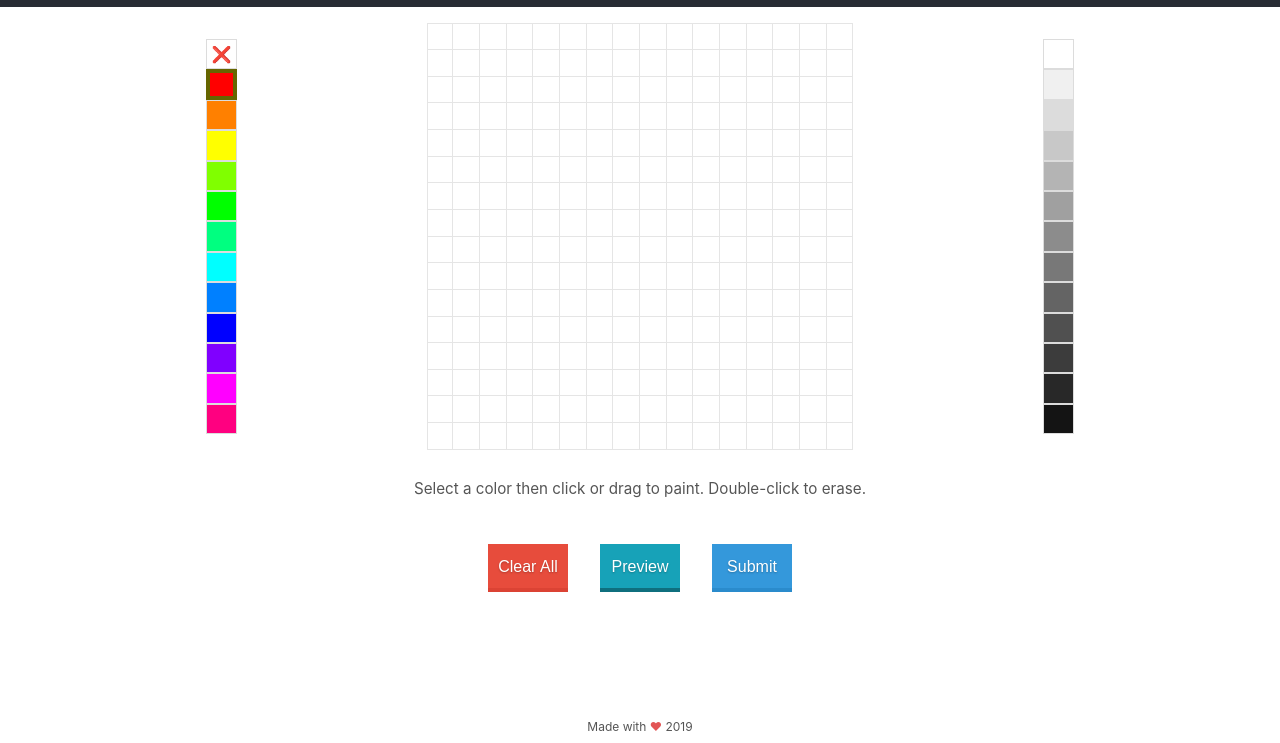
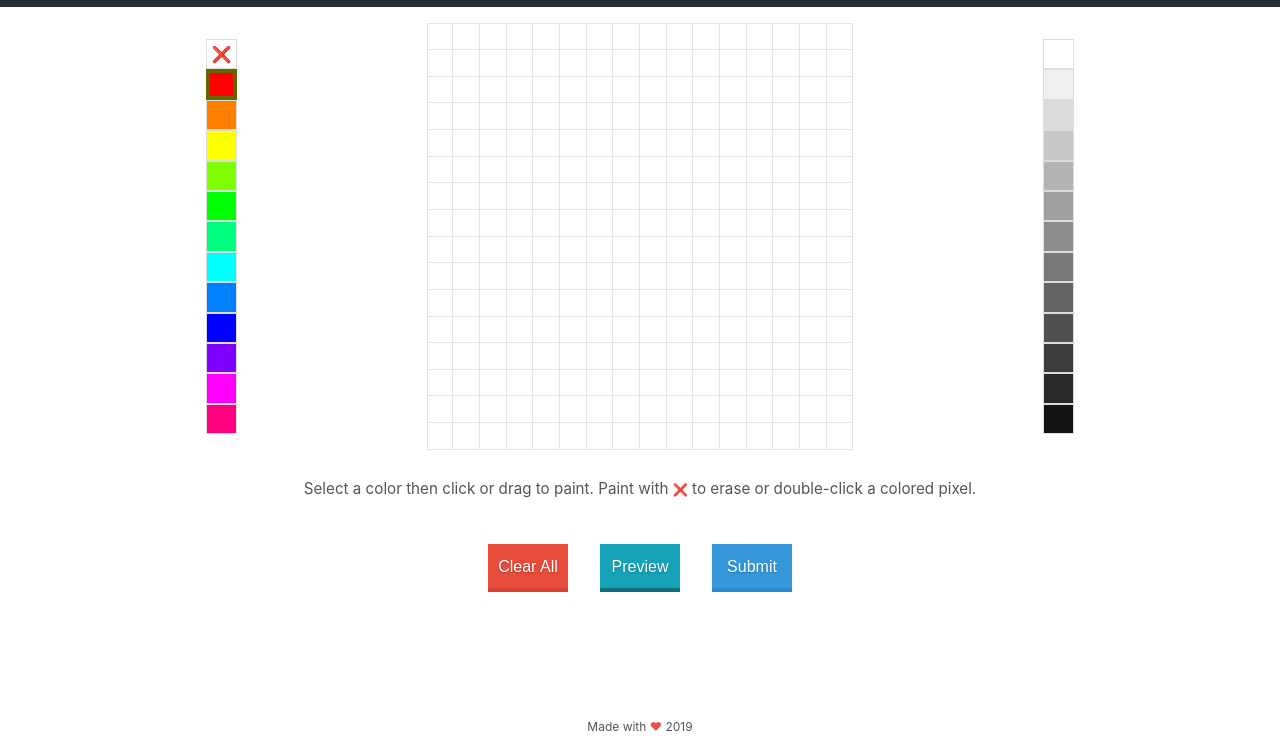
Before and after one commit to sdrpa/chainstory-client, a React app: page /drawing/1 in a window 1280 px wide. Shown: the part 57-800 px from the top of the page. Built offline with nearby package versions, Linux system fonts and the light colour scheme; no server answers.

Commit message:
Improve drawing description

```diff
--- a/src/components/drawing/drawing.js
+++ b/src/components/drawing/drawing.js
@@ -85,7 +85,7 @@ const Drawing = () => {
             <Canvas matrix={matrix} currColor={currColor} setColor={setColor} />
             <ColorPicker colors={Colors.slice(13, 26)} currColor={currColor} setColor={c => setCurrColor(c)} />
          </div>
-         <p className={styles.description}>Select a color then click or drag to paint. Double-click to erase.</p>
+			<p className={styles.description}>Select a color then click or drag to paint. Paint with <span className={styles.crossMark} role="img" aria-label="transparent">&#10060;</span> to erase or double-click a colored pixel.</p>
          <div className={styles.buttons}>
             <Button type="danger"
                text="Clear All"
--- a/src/components/drawing/drawing.module.css
+++ b/src/components/drawing/drawing.module.css
@@ -17,6 +17,10 @@
    text-align: center;
 }
 
+.crossMark {
+   font-size: 0.8em;
+}
+
 .buttons {
    display: flex;
    justify-content: center;
```
